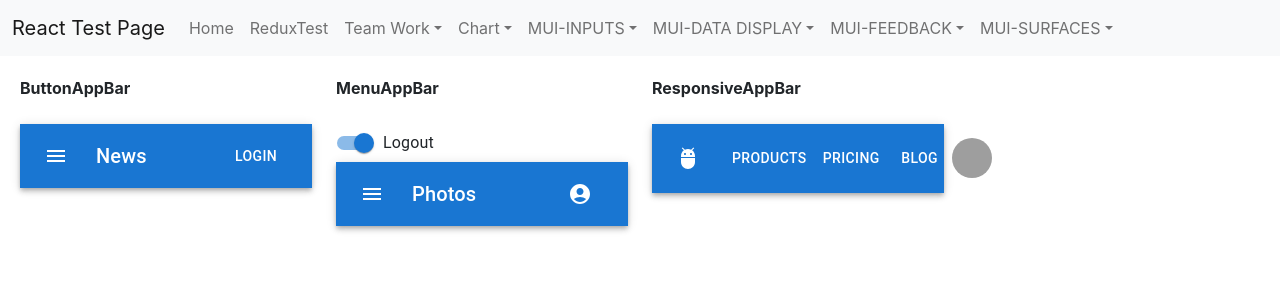
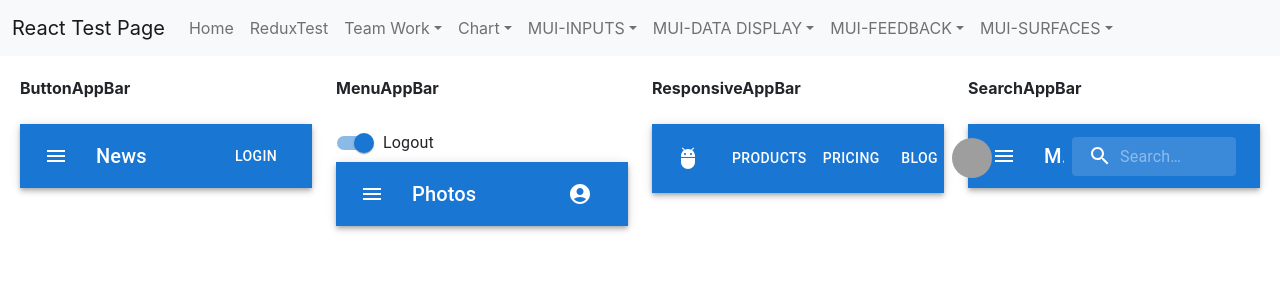
Before and after one commit to jinseok1306/React-Test, a React (Create React App) app in the folder ReactProject/client_app/: page /MUI/AppbarPage in a window 1280 px wide. Shown: the top 300 px of the page. Built offline with nearby package versions, Linux system fonts and the light colour scheme; grey boxes are pictures that could not be loaded.

Commit message:
MUI SearchAppBar 테스트 완료

```diff
--- /dev/null
+++ b/ReactProject/client_app/src/components/Appbar/SearchAppBar.tsx
@@ -0,0 +1,89 @@
+import * as React from 'react';
+import { styled, alpha } from '@mui/material/styles';
+import AppBar from '@mui/material/AppBar';
+import Box from '@mui/material/Box';
+import Toolbar from '@mui/material/Toolbar';
+import IconButton from '@mui/material/IconButton';
+import Typography from '@mui/material/Typography';
+import InputBase from '@mui/material/InputBase';
+import MenuIcon from '@mui/icons-material/Menu';
+import SearchIcon from '@mui/icons-material/Search';
+
+const Search = styled('div')(({ theme }) => ({
+    position: 'relative',
+    borderRadius: theme.shape.borderRadius,
+    backgroundColor: alpha(theme.palette.common.white, 0.15),
+    '&:hover': {
+        backgroundColor: alpha(theme.palette.common.white, 0.25),
+    },
+    marginLeft: 0,
+    width: '100%',
+    [theme.breakpoints.up('sm')]: {
+        marginLeft: theme.spacing(1),
+        width: 'auto',
+    },
+}));
+
+const SearchIconWrapper = styled('div')(({ theme }) => ({
+    padding: theme.spacing(0, 2),
+    height: '100%',
+    position: 'absolute',
+    pointerEvents: 'none',
+    display: 'flex',
+    alignItems: 'center',
+    justifyContent: 'center',
+}));
+
+const StyledInputBase = styled(InputBase)(({ theme }) => ({
+    color: 'inherit',
+    '& .MuiInputBase-input': {
+        padding: theme.spacing(1, 1, 1, 0),
+        // vertical padding + font size from searchIcon
+        paddingLeft: `calc(1em + ${theme.spacing(4)})`,
+        transition: theme.transitions.create('width'),
+        width: '100%',
+        [theme.breakpoints.up('sm')]: {
+            width: '12ch',
+            '&:focus': {
+                width: '20ch',
+            },
+        },
+    },
+}));
+
+export default function SearchAppBar() {
+    return (
+        <Box sx={{ flexGrow: 1 }}>
+            <AppBar position="static">
+                <Toolbar>
+                    <IconButton
+                        size="large"
+                        edge="start"
+                        color="inherit"
+                        aria-label="open drawer"
+                        sx={{ mr: 2 }}
+                    >
+                        <MenuIcon />
+                    </IconButton>
+                    <Typography
+                        variant="h6"
+                        noWrap
+                        component="div"
+                        sx={{ flexGrow: 1, display: { xs: 'none', sm: 'block' } }}
+                    >
+                        MUI
+                    </Typography>
+                    <Search>
+                        <SearchIconWrapper>
+                            <SearchIcon />
+                        </SearchIconWrapper>
+                        <StyledInputBase
+                            placeholder="Search…"
+                            inputProps={{ 'aria-label': 'search' }}
+                        />
+                    </Search>
+                </Toolbar>
+            </AppBar>
+        </Box>
+    );
+}
--- a/ReactProject/client_app/src/pages/MUI/AppbarPage.tsx
+++ b/ReactProject/client_app/src/pages/MUI/AppbarPage.tsx
@@ -4,6 +4,7 @@ import Grid from '@mui/material/Grid';
 import ButtonAppBar from '../../components/Appbar/ButtonAppBar';
 import MenuAppBar from '../../components/Appbar/MenuAppBar';
 import ResponsiveAppBar from '../../components/Appbar/ResponsiveAppBar';
+import SearchAppBar from '../../components/Appbar/SearchAppBar';
 
 const AppbarPage = () => {
     return (
@@ -23,6 +24,10 @@ const AppbarPage = () => {
                         <b>ResponsiveAppBar</b><div>&nbsp;</div>
                         <ResponsiveAppBar />
                     </Grid>
+                    <Grid item xs={3}>
+                        <b>SearchAppBar</b><div>&nbsp;</div>
+                        <SearchAppBar />
+                    </Grid>
                 </Grid>
             </div>
         </div>
```
Also changed, not shown: 1 other file (tests, documents, lock files or other folders).
